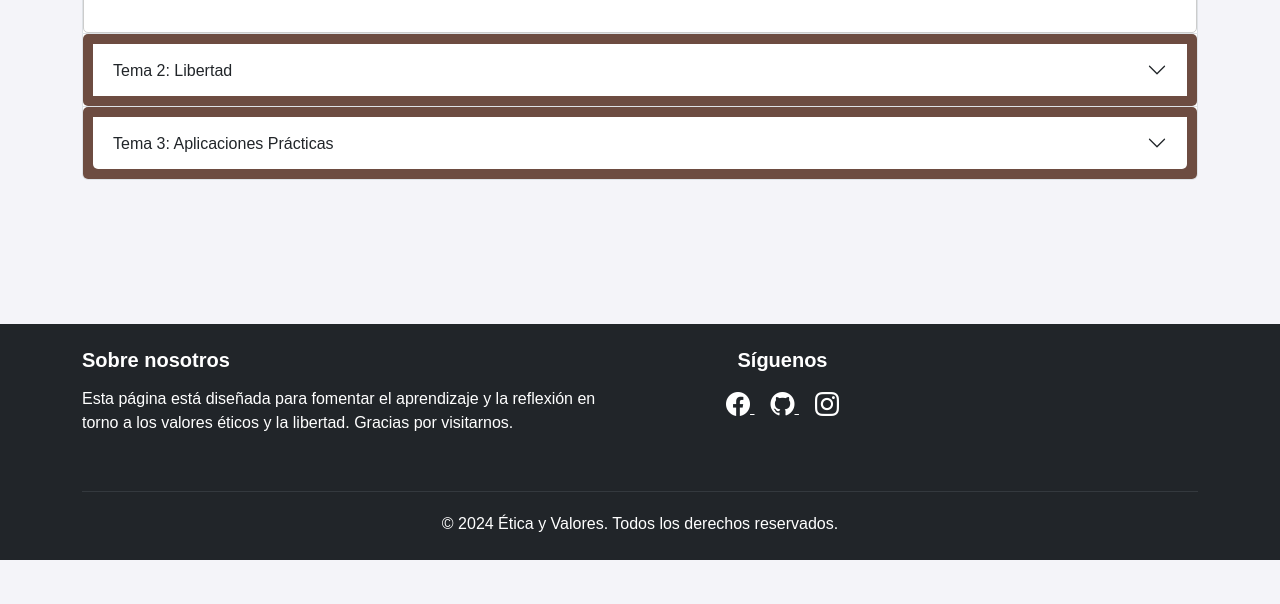
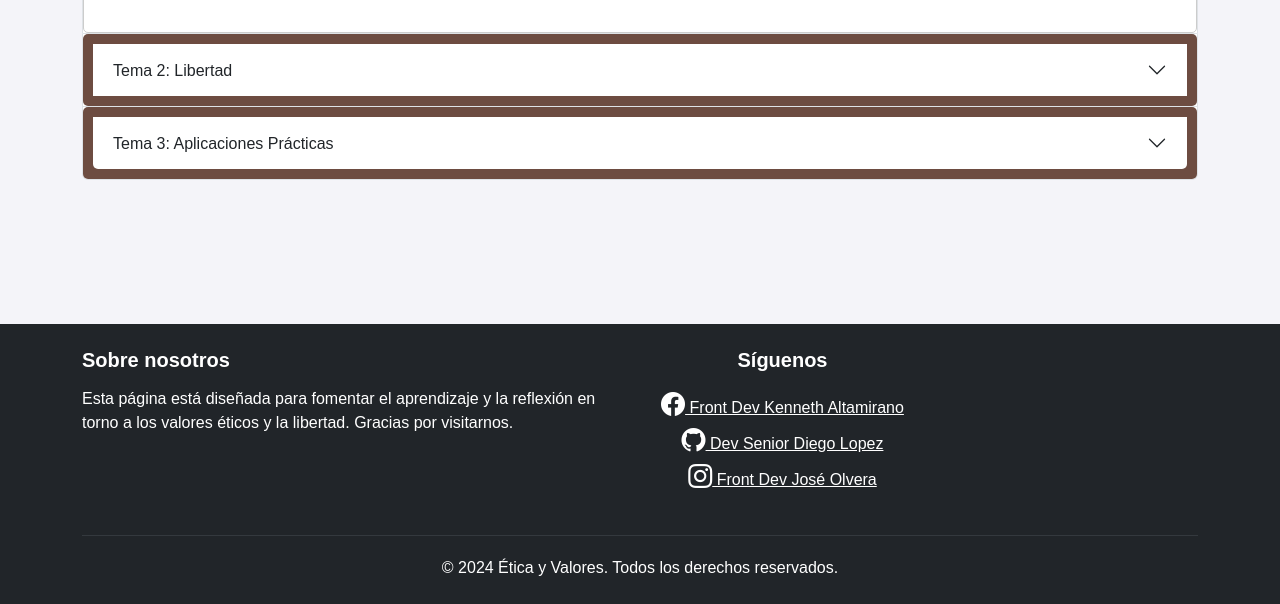
Before and after one commit to DiegoLopSed/Etica, a plain HTML site: page index.html in a window 1280 px wide. Shown: the part 710-1314 px from the top of the page. Before the commit the page ends 1270 px from the top, so only its background shows below. Drawn offline with nearby package versions, Linux system fonts and the light colour scheme.

Commit message:
Rutas de contacto

```diff
--- a/index.html
+++ b/index.html
@@ -173,14 +173,19 @@
 
             <div class="col-md-3 text-center">
                 <h5>Síguenos</h5>
-                <a href="#" class="text-white mx-2">
+                <a href="https://www.facebook.com/profile.php?id=100022907871901" class="text-white mx-2" target="_blank">
                     <i class="bi bi-facebook"></i>
+                    Front Dev Kenneth Altamirano
                 </a>
-                <a href="#" class="text-white mx-2">
+                <br>
+                <a href="https://github.com/DiegoLopSed" class="text-white mx-2" target="_blank">
                     <i class="bi bi-github"></i>
+                    Dev Senior Diego Lopez
                 </a>
-                <a href="#" class="text-white mx-2">
+                <br>
+                <a href="https://www.instagram.com/j_eduardo238/profilecard/?igsh=MXJsc3BybHV3NTJmOA==" class="text-white mx-2" target="_blank">
                     <i class="bi bi-instagram"></i>
+                    Front Dev José Olvera
                 </a>
             </div>
         </div>
```
